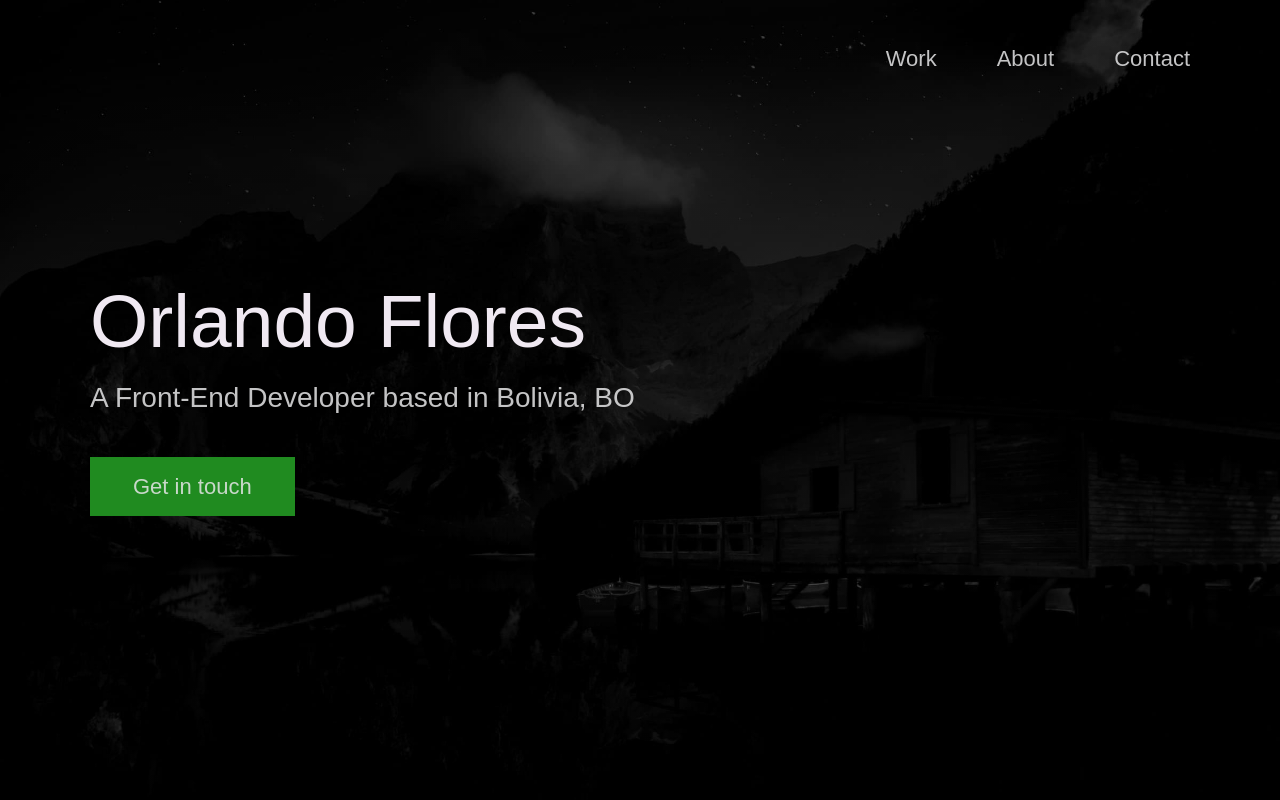
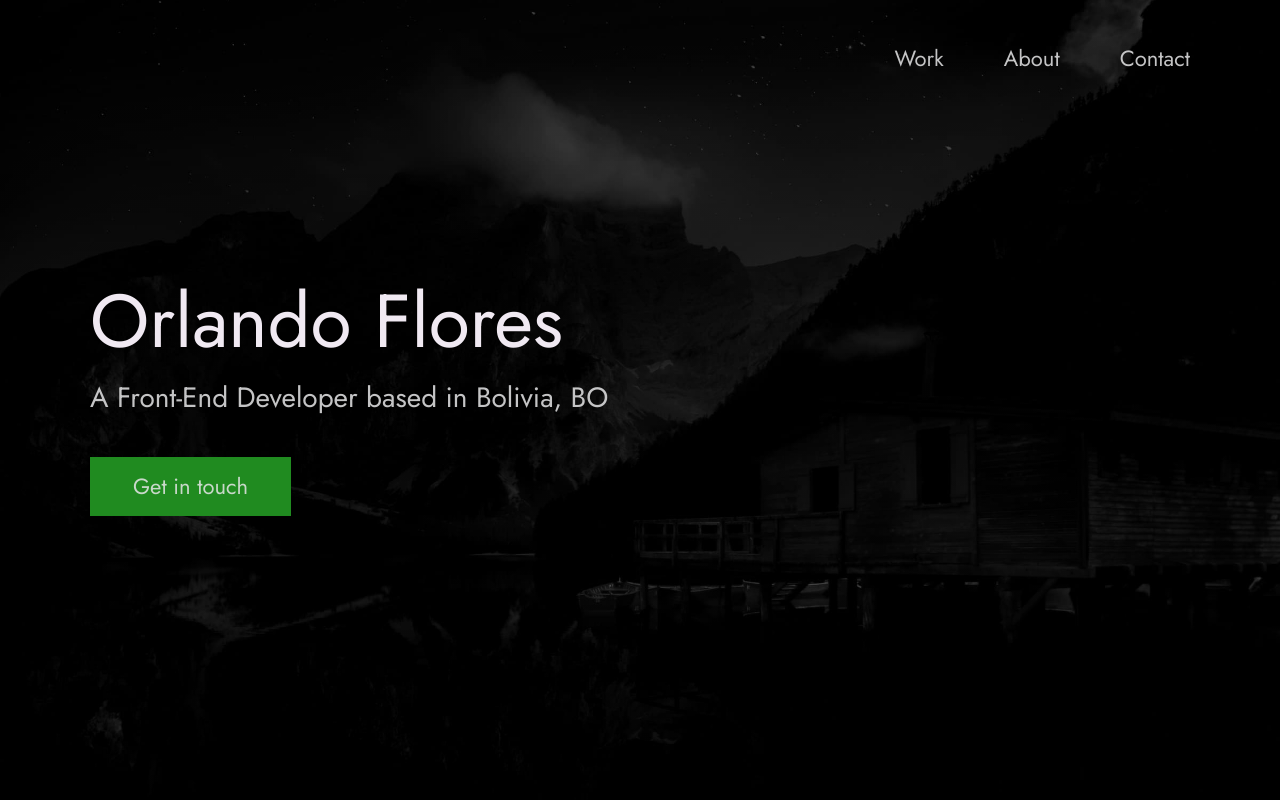
Before and after one commit to lalomax/portfolio, a website built with Vite: page index.html in a window 1280 px wide. Shown: the top 800 px of the page. Built offline with nearby package versions, Linux system fonts and the light colour scheme; files whose address does not match are found by name.

Commit message:
font path resolved

```diff
--- a/style.css
+++ b/style.css
@@ -6,14 +6,14 @@
   font-family: 'Hk Grotesk';
   font-style: normal;
   font-weight: 400;
-  src: url('./fonts/HKGrotesk-Regular.woff') format('woff');
+  src: url('/fonts/HKGrotesk-Regular.woff') format('woff');
 }
 
 @font-face {
   font-family: 'Jost';
   font-style: normal;
   font-weight: 400;
-  src: url('./fonts/Jost-Regular.ttf') format('woff');
+  src: url('/fonts/Jost-Regular.ttf') format('woff');
 }
 
 * {
```
